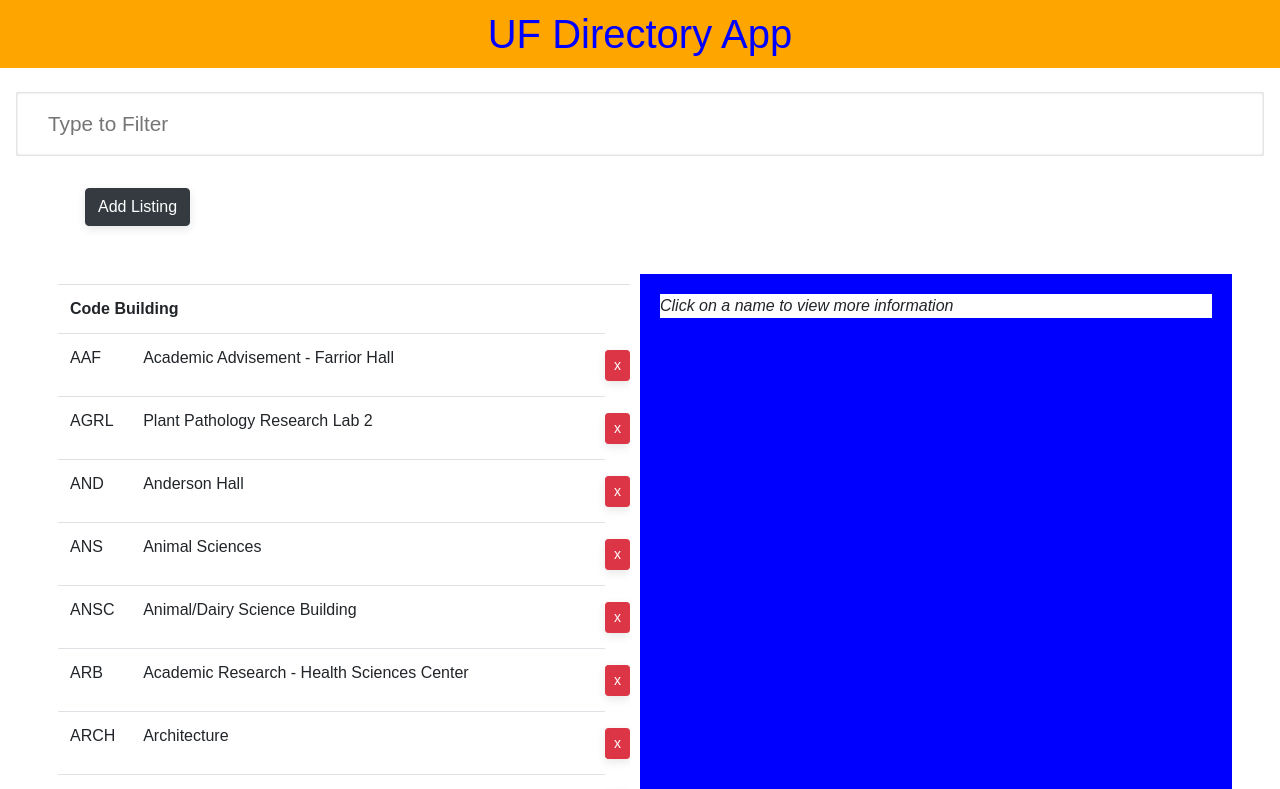
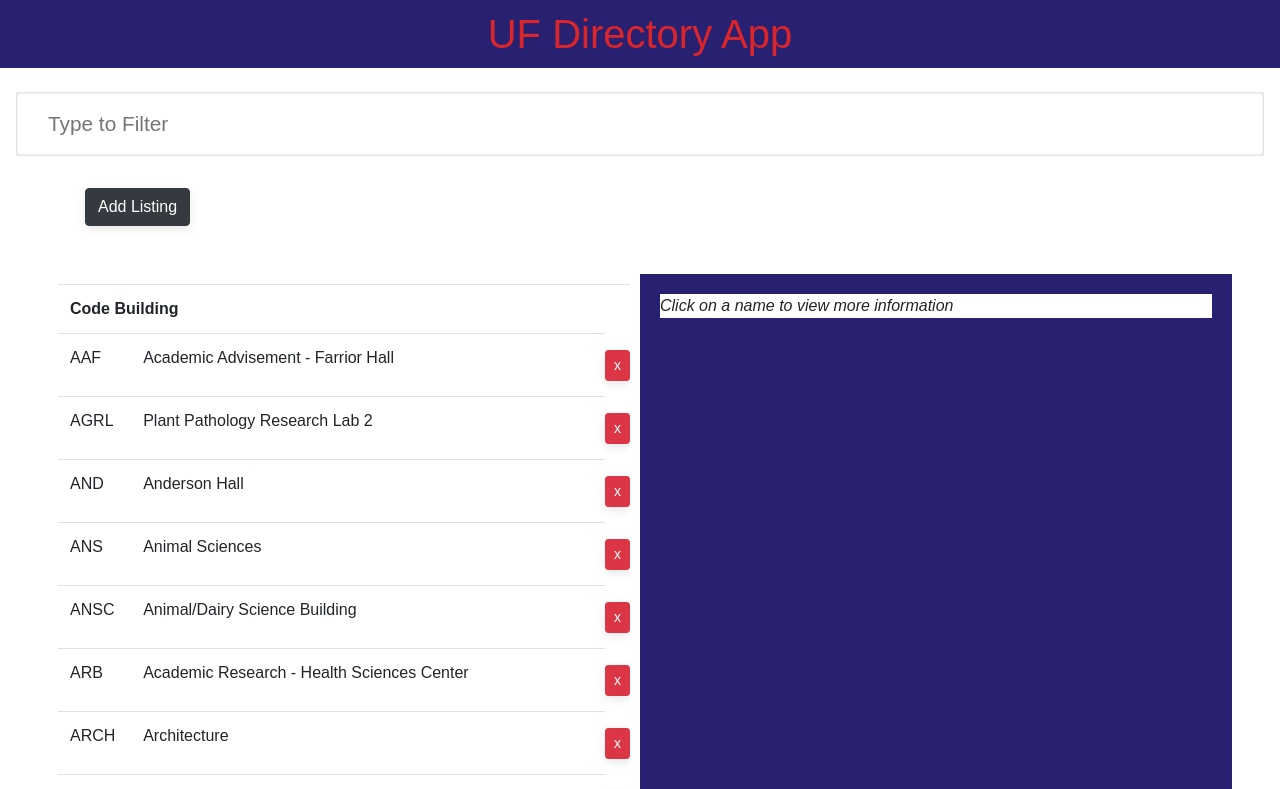
Before and after one commit to ravi811/Fall2019_Bootcamp, a React (Create React App) app in the folder Bootcamp4-master/my-app/: page / in a window 1280 px wide. Shown: the top 789 px of the page. Built offline with nearby package versions, Linux system fonts and the light colour scheme.

Commit message:
Update index.css

```diff
--- a/Bootcamp4-master/my-app/src/index.css
+++ b/Bootcamp4-master/my-app/src/index.css
@@ -14,15 +14,15 @@
 
 /* ##### Title ##### */
 .websiteTitle {
-	background: #FFA500;
-    color: #0000FF;
+	background: #282070;
+    color: #da252b;
     text-align: center;
     padding: 10px;
 }
 
 /* ##### Search ##### */
 header {
-	background: #3498db;
+	background: #35dc89;
 	margin-bottom: 2rem;
 }
 
@@ -67,7 +67,7 @@
 	float: left;
 	width: 50%;
 	padding: 20px;
-	background-color: #0000FF;
+	background-color: #282070;
 }
 
 /* ##### Rows ##### */
```
